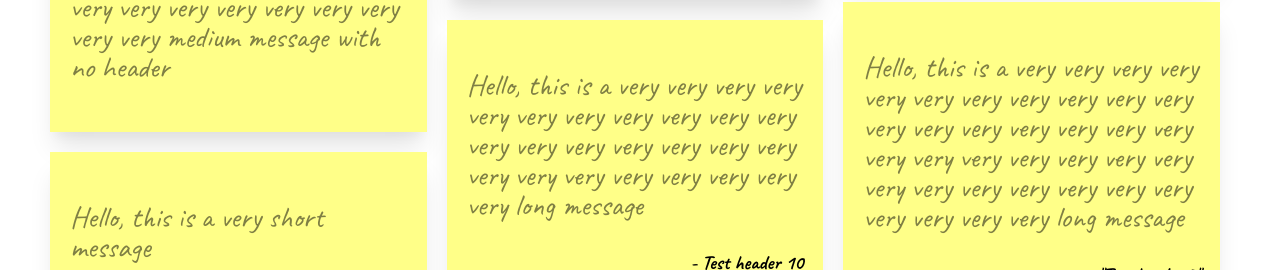
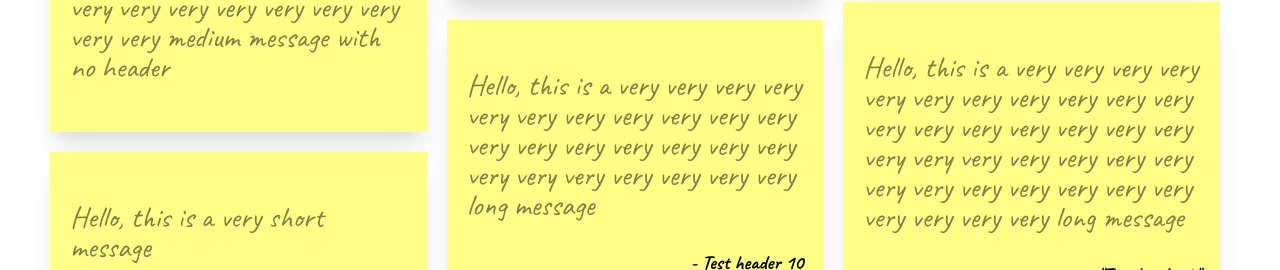
Before and after one commit to zephinzer/farewell, a React (Create React App) app: page / in a window 1280 px wide. Shown: the part 1203-1473 px from the top of the page. Built offline with nearby package versions, Linux system fonts and the light colour scheme.

Commit message:
testing commit signing

```diff
--- a/src/messages/messages.js
+++ b/src/messages/messages.js
@@ -113,7 +113,7 @@ export const messages = [
     type: "text",
     header: "Test header 10",
     message:
-      "Hello, this is a very very very very very very very very very very very very very very very very very very very very very very very very very very long message",
+      "Hello, this is a very very very very very very very very very very very very very very very very very very very very very very very very very long message",
   },
   {
     type: "photo-message",
```
